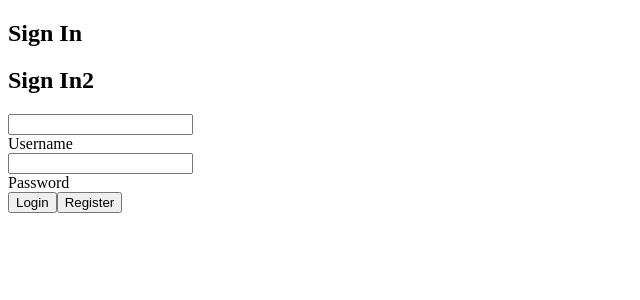
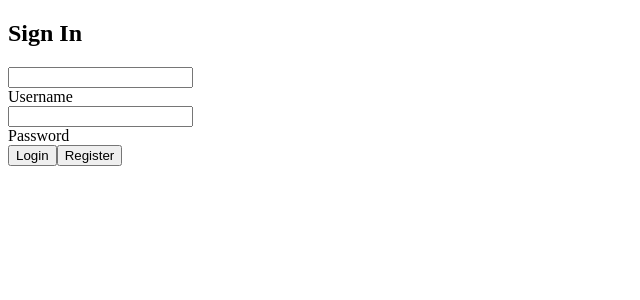
Before and after one commit to whatever413y/se-finals-project, a React (Create React App) app in the folder client/: page /index.html/ in a window 1280 px wide. Shown: the top 300 px of the page, without its empty margins (0-640 px from the left). Built offline with nearby package versions, Linux system fonts and the light colour scheme; the HTML template or start-up script is replaced by a standard one.

Commit message:
Revert "Update Login.tsx"
This reverts commit 532ae34ffdcd29e018006c8fcd0044c82e6e65b0.

```diff
--- a/client/src/screens/Login.tsx
+++ b/client/src/screens/Login.tsx
@@ -45,7 +45,6 @@ const Login: React.FC = () => {
     <div className='App-header'>
       <div className="card">
         <h2>Sign In</h2>
-        <h2>Sign In2</h2>
         <form onSubmit={handleUserLogin}>
           <FormInput
             label="Username"
```
